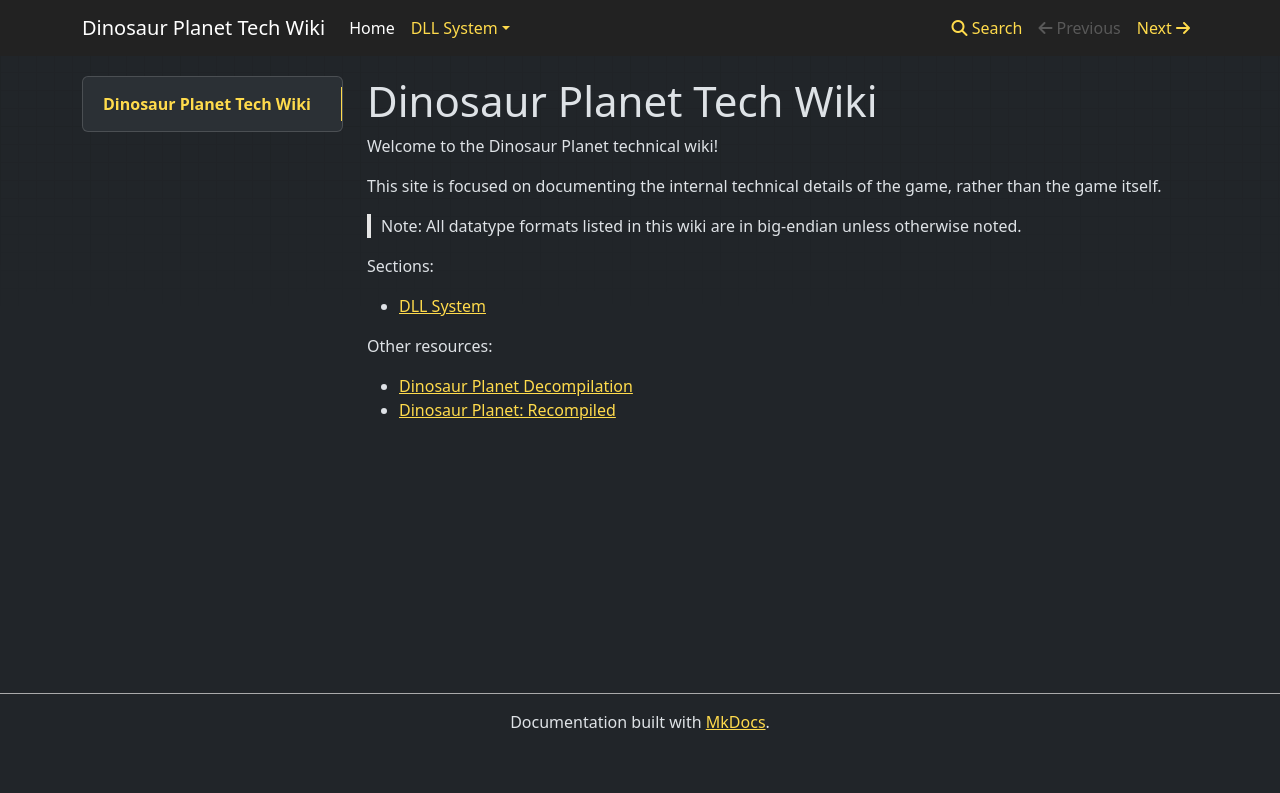
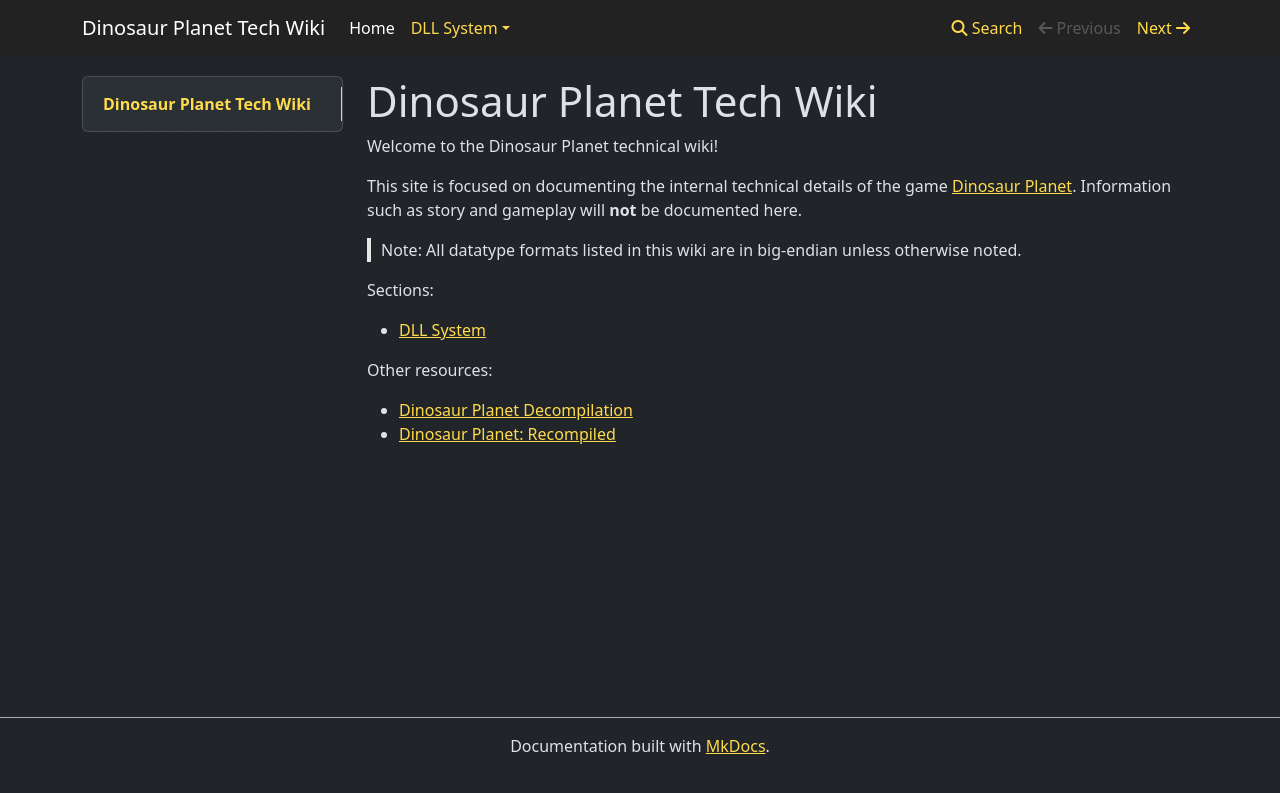
Before and after one commit to Francessco121/dino-wiki, an MkDocs documentation site: the page built from docs/index.md, in a window 1280 px wide. Shown: the top 793 px of the page. Built offline with MkDocs 1.6.1, drawn with Linux system fonts in a browser that asks for light colours; nearby versions of some CDN libraries; a script that is not in the unit is left out.

```diff
--- a/docs/index.md
+++ b/docs/index.md
@@ -2,7 +2,7 @@
 
 Welcome to the Dinosaur Planet technical wiki!
 
-This site is focused on documenting the internal technical details of the game, rather than the game itself.
+This site is focused on documenting the internal technical details of the game [Dinosaur Planet](https://www.rarewiki.com/wiki/Dinosaur_Planet). Information such as story and gameplay will **not** be documented here.
 
 > Note: All datatype formats listed in this wiki are in big-endian unless otherwise noted.
 
```
Also changed, not shown: README.md (added, +12 -0 lines).
